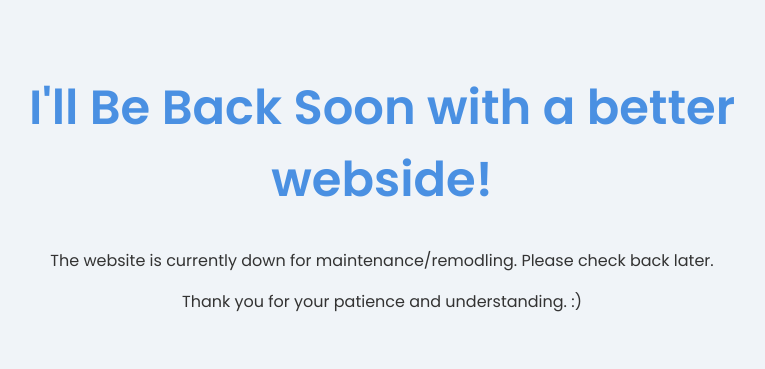
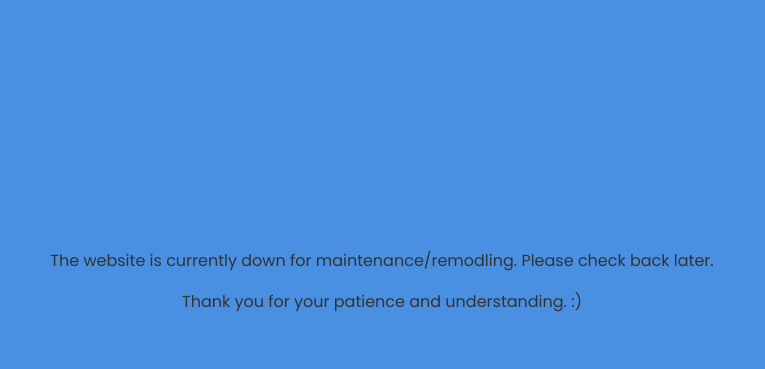
Before and after one commit to GYATSD/333, a PHP site: page / in a window 1280 px wide. Shown: the top 369 px of the page, without its empty margins (258-1023 px from the left). Run offline with PHP 8.4, Linux system fonts and the light colour scheme.

Commit message:
Update styles.css

```diff
--- a/styles.css
+++ b/styles.css
@@ -2,7 +2,7 @@
 
 body {
     font-family: 'Poppins', sans-serif;
-    background-color: #f0f4f8;
+    background-color: #4A90E2;
     color: #333;
     margin: 0;
     padding: 20px;
```
